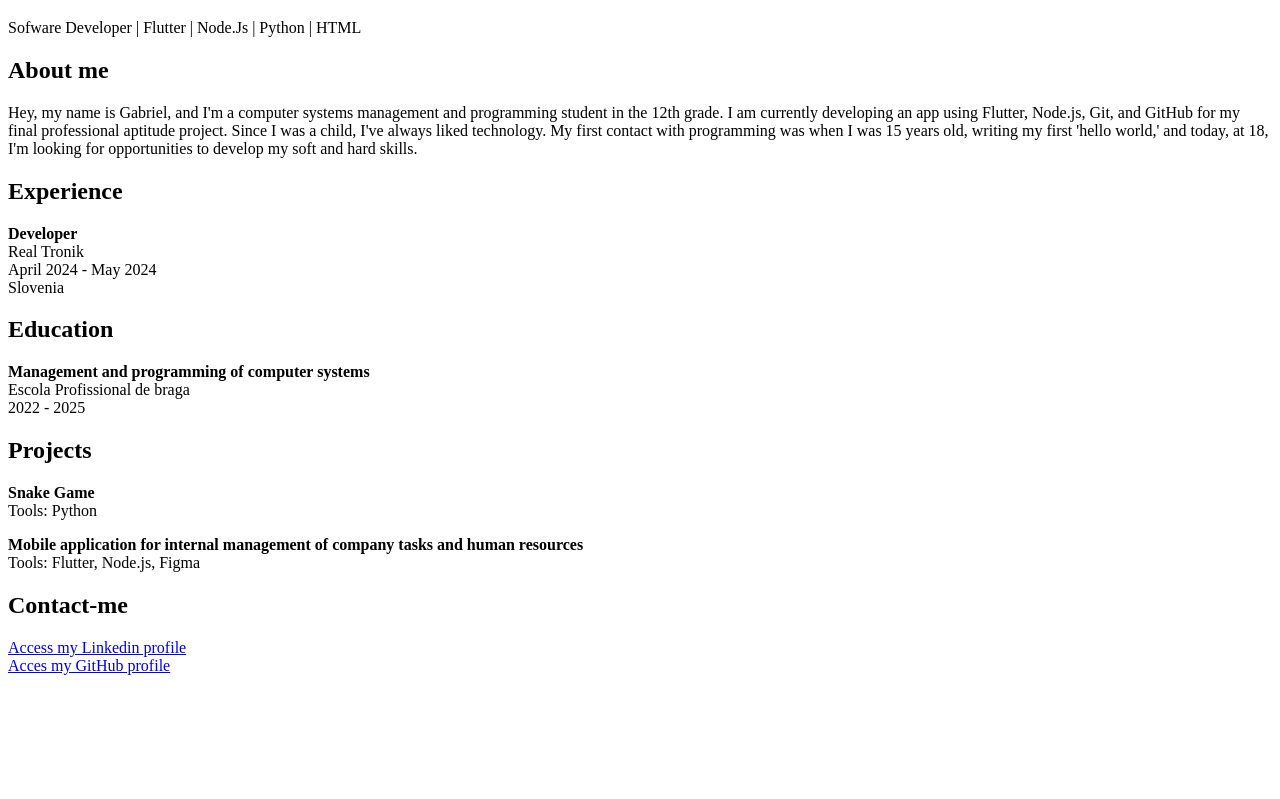
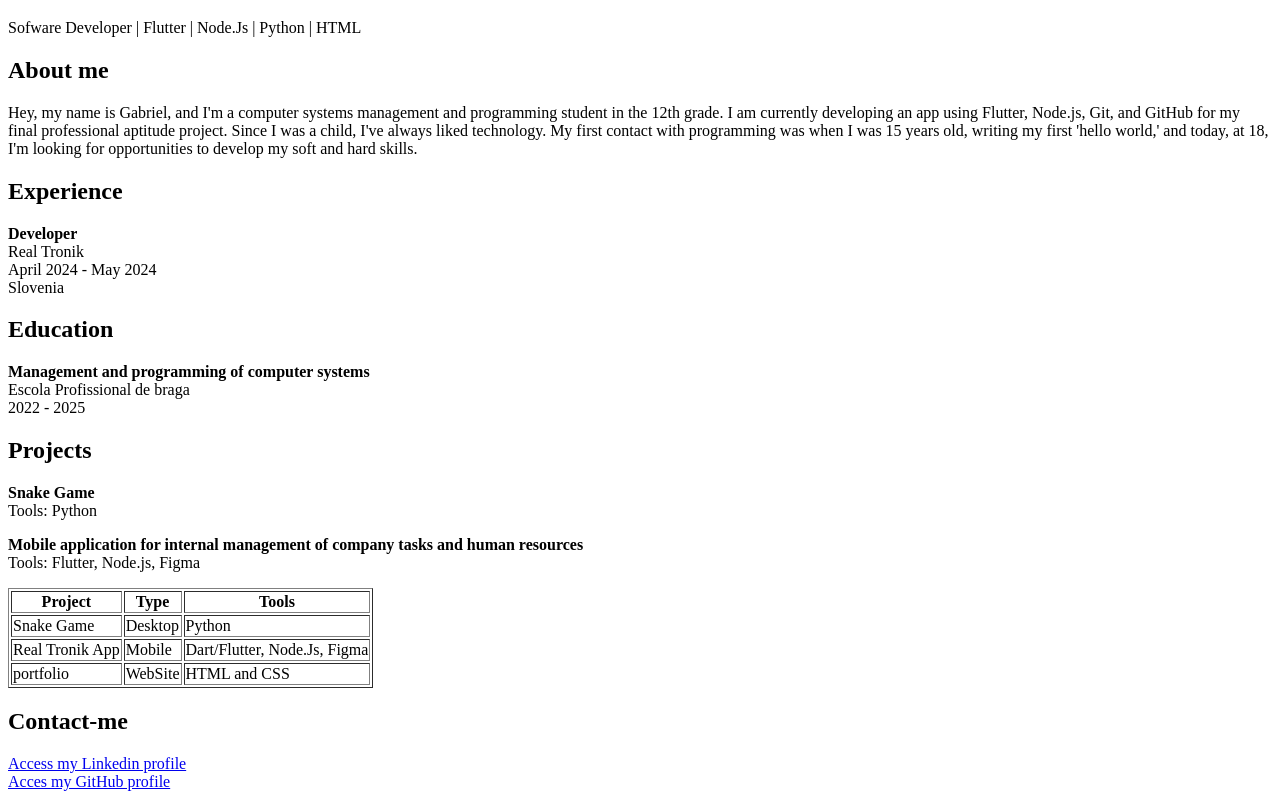
Before and after one commit to GabriellMariotti/GabriellMariotti.github.io, a plain HTML site: page index.html in a window 1280 px wide. Shown: the part 340-1139 px from the top of the page. Before the commit the page ends 1023 px from the top, so only its background shows below. Drawn offline with Linux system fonts and the light colour scheme.

Commit message:
25-10-2024

```diff
--- a/index.html
+++ b/index.html
@@ -23,6 +23,29 @@
     <p><strong>Snake Game</strong><br>Tools: Python</p>
     <p><strong>Mobile application for internal management of company tasks and human resources</strong><br>Tools: Flutter, Node.js, Figma</p>
 
+    <table border="1">
+        <tr>
+            <th>Project</th>
+            <th>Type</th>
+            <th>Tools</th>
+        </tr>
+        <tr>
+            <td>Snake Game</td>
+            <td>Desktop</td>
+            <td>Python</td>
+        </tr>
+        <tr>
+            <td>Real Tronik App</td>
+            <td>Mobile</td>
+            <td>Dart/Flutter, Node.Js, Figma</td>
+        </tr>
+        <tr>
+            <td>portfolio</td>
+            <td>WebSite</td>
+            <td>HTML and CSS</td>
+        </tr>
+    </table>
+
     <h2>Contact-me</h2>
     <a href="https://www.linkedin.com/me?trk=p_mwlite_feed-secondary_nav">Access my Linkedin profile</a>
     <br>
```
